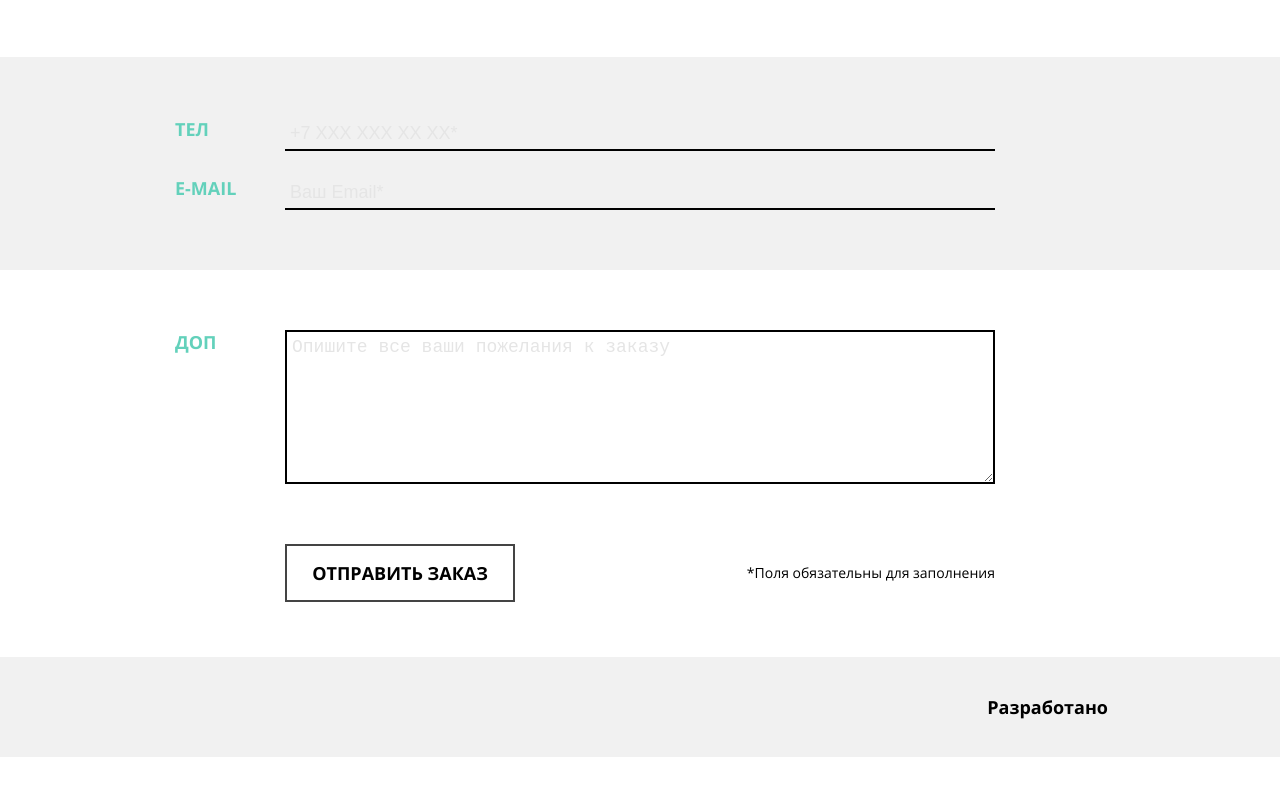
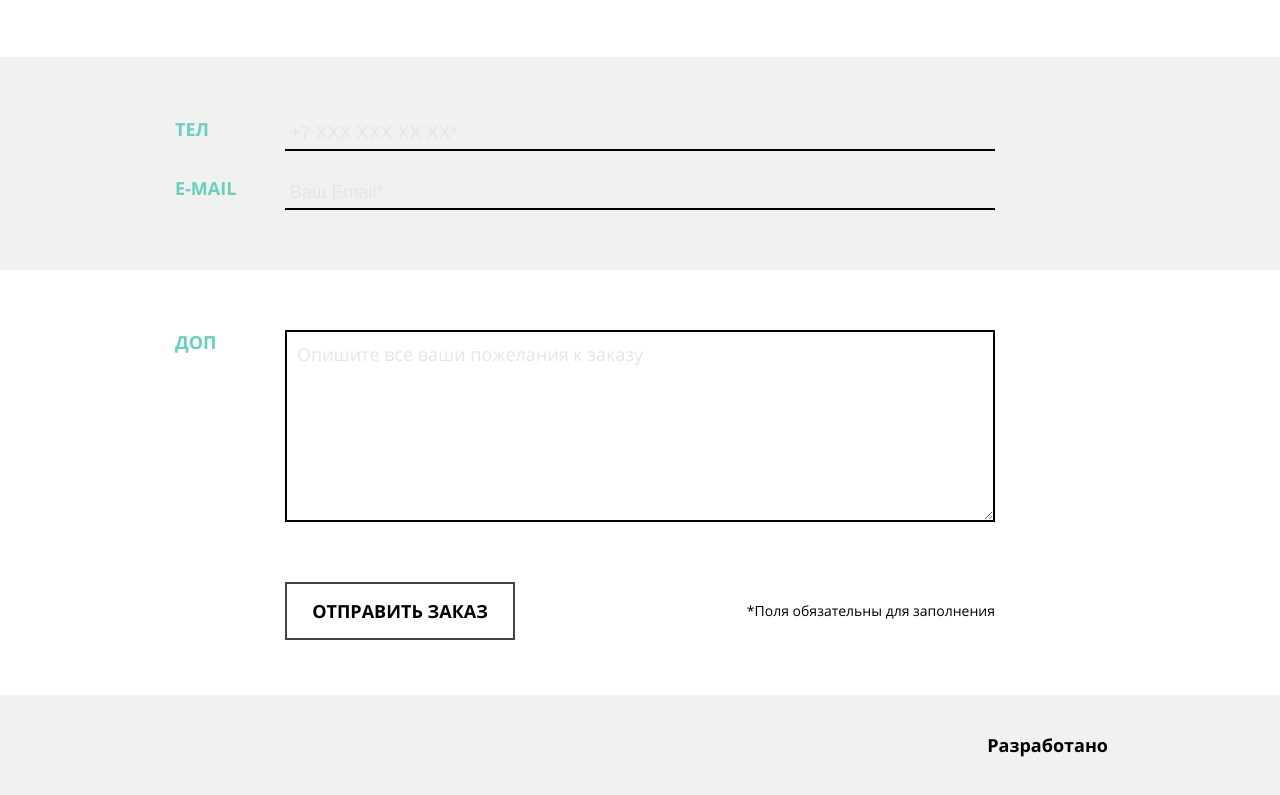
Before and after one commit to tenthreee/mishka-2022, a website: page source/form.html in a window 1280 px wide. Shown: the part 1208-2003 px from the top of the page. Before the commit the page ends 1965 px from the top, so only its background shows below. Drawn offline with nearby package versions, Linux system fonts and the light colour scheme; files that its build step writes are made by us from their sources.

Commit message:
Add textarea styles

```diff
--- a/source/sass/blocks/order.scss
+++ b/source/sass/blocks/order.scss
@@ -275,14 +275,23 @@
 .order__group textarea {
   box-sizing: border-box;
   width: 100%;
-  padding: 5px;
+  padding: 10px;
 
+  font-family: inherit;
   font-size: inherit;
   border: 2px solid $basic-extra-dark;
 
   &::placeholder {
-  font-family: inherit;
-  color: $basic-neutral;
+    color: $basic-neutral;
+  }
+
+  &:hover {
+    border-color: $special-light;
+  }
+
+  &:focus {
+    outline: none;
+    border-color: $special-dark;
   }
 }
 
```
